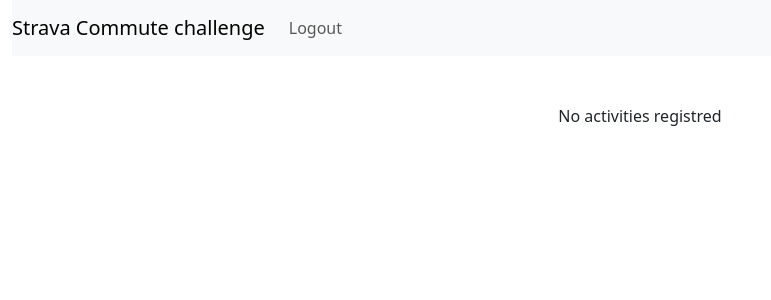
After one commit to Edios/strava-commute-challange, a Flask app: template web_app/templates/no_activity_registred.html in a window 1280 px wide. The commit adds this page. Shown: the top 300 px of the page, without its empty margins (0-771 px from the left). Run offline with Flask 3, Linux system fonts and the light colour scheme; the template is opened without the code that fills it, so the values that code supplies are empty; parts of the project's set-up code (start-up, migrations or seed data) failed here and were passed over.

Commit message:
Added activity summary template, styles, DTO for gathered data

```diff
--- a/web_app/app.py
+++ b/web_app/app.py
@@ -5,7 +5,7 @@ from flask import Flask, session, render_template, request, redirect, url_for
 
 from dotenv import load_dotenv
 
-from commute_challenge import CommuteChallenge
+from commute_challenge import CommuteChallenge,CommuteStatistics
 from strava_auth import get_authorization_link, StravaClientData
 
 def parse_envirorment_variable_coordinates_to_tuple(envirorment_variable:str) -> tuple:
@@ -49,9 +49,18 @@ def application():
     print(f"All fetched activities {all_activities}")
     valid_commute_activities = commute_challenge.get_valid_workplace_commute_activities(all_activities)
     print(f"Filtred out activities {valid_commute_activities}")
-    sum_of_kilometers = commute_challenge.sum_up_activities_distance(valid_commute_activities)
-    print(f"Sum of kilometers {sum_of_kilometers}")
-    return render_template("application.html", sum_of_kilometers=sum_of_kilometers)
+    commute_statistics = CommuteStatistics(activities=valid_commute_activities,target_distance = 250)
+    #sum_of_kilometers = commute_challenge.sum_up_activities_distance(valid_commute_activities)
+    #print(f"Sum of kilometers {sum_of_kilometers}")
+    if commute_statistics.activities:
+        return render_template("application.html", commute_statistics=commute_statistics)
+    else:
+        return render_template("no_activity_registred.html")
+
+@app.route("/logout", methods=["GET"])
+def logout():
+    session["code"] = None
+    return redirect("/authorize")
 
 @app.route("/authorize", methods=["GET"])
 def authorization_init():
--- /dev/null
+++ b/web_app/static/styles/styles.css
@@ -0,0 +1,7 @@
+hr {
+    border: 0;
+    height: 3px;
+    background-image: linear-gradient(to right, #333333, #666666);
+    box-shadow: 0 1px 2px rgba(0, 0, 0, 0.1);
+    margin: 20px 0,0,0;
+}
--- a/web_app/templates/base.html
+++ b/web_app/templates/base.html
@@ -2,35 +2,31 @@
 <html>
 <head>
 	<link href="https://cdn.jsdelivr.net/npm/bootstrap@5.3.2/dist/css/bootstrap.min.css" rel="stylesheet" integrity="sha384-T3c6CoIi6uLrA9TneNEoa7RxnatzjcDSCmG1MXxSR1GAsXEV/Dwwykc2MPK8M2HN" crossorigin="anonymous">
+	<link rel= "stylesheet" type= "text/css" href= "{{ url_for('static',filename='styles/styles.css') }}">
 	<meta name="viewport" content="width=device-width, initial-scale=1">
 	<meta charset="utf-8">
 	<title>{% block title %}{% endblock %}</title>
 	</head>
 	<body>
+		<div class="container-fluid">
 			<nav class="navbar navbar-expand-lg navbar-light bg-light">
-		  <a class="navbar-brand" href="#">Navbar</a>
+			<a class="navbar-brand" href="#">Strava Commute challenge</a>
 			<button class="navbar-toggler" type="button" data-toggle="collapse" data-target="#navbarNav" aria-controls="navbarNav" aria-expanded="false" aria-label="Toggle navigation">
 				<span class="navbar-toggler-icon"></span>
 			</button>
 			<div class="collapse navbar-collapse" id="navbarNav">
 				<ul class="navbar-nav">
-		      <li class="nav-item active">
-		        <a class="nav-link" href="/">Home <span class="sr-only">(current)</span></a>
-		      </li>
-		      <li class="nav-item">
-		        <a class="nav-link" href="/login">Login</a>
-		      </li>
 				<li class="nav-item">
 					<a class="nav-link" href="/logout">Logout</a>
 				</li>
 				</ul>
 			</div>
 			</nav>
+		</div>
+		<div class="container">
 			{% block content %}
 			{% endblock %}
-<!--		{% for message in get_flashed_messages() %}-->
-<!--            <div class="info">{{ message }}</div>-->
-<!--        {% endfor %}-->
+		</div>
 		<script src="https://cdn.jsdelivr.net/npm/bootstrap@5.3.2/dist/js/bootstrap.bundle.min.js" integrity="sha384-C6RzsynM9kWDrMNeT87bh95OGNyZPhcTNXj1NW7RuBCsyN/o0jlpcV8Qyq46cDfL" crossorigin="anonymous"></script>
 	</body>
 </html>
--- /dev/null
+++ b/web_app/templates/no_activity_registred.html
@@ -0,0 +1,9 @@
+{% extends "base.html" %}
+{% block title %}Home Page{% endblock %}
+{% block content %}
+    <div class="container mt-5">
+        <div class="row text-center mb-4">
+            <p>No activities registred</p>
+        </div>
+    </div>
+{% endblock %}
```
Also changed, not shown: web_app/commute_challenge.py (+30 -4 lines), web_app/templates/application.html (+43 -1 lines). Lines whose indentation alone changed are shown as unchanged.
